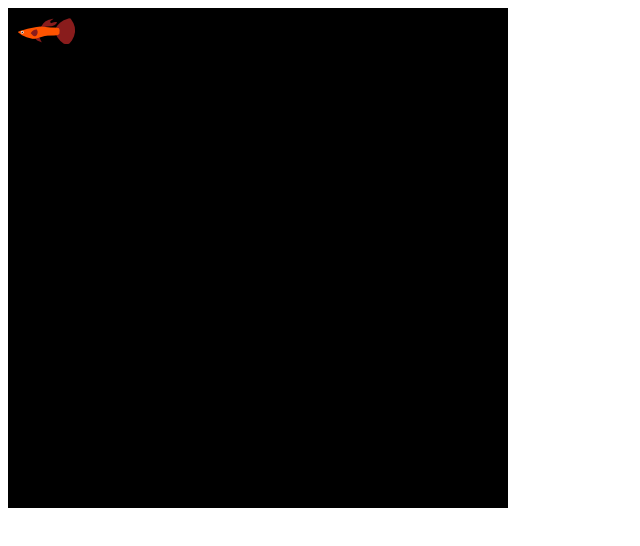
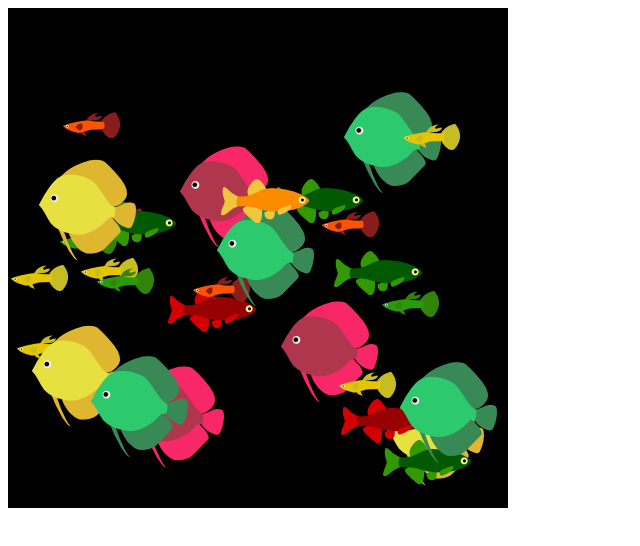
Before and after one commit to samwhitley/aquarium-quiz, a plain HTML site: page index.html in a window 1280 px wide. Shown: the whole page, without its empty margins (0-640 px from the left). Drawn offline with nearby package versions, Linux system fonts and the light colour scheme.

Commit message:
Cleanup code and add functionality to draw a random number of fish objects to the screen

```diff
--- a/index.html
+++ b/index.html
@@ -10,66 +10,20 @@
     <script src="scripts/resources.js"></script>
     <script src="scripts/sprite.js"></script>
     <script>
-      var requestAnimFrame = (function() {
-        return window.requestAnimationFrame       ||
-          window.webkitRequestAnimationFrame ||
-          window.mozRequestAnimationFrame    ||
-          window.oRequestAnimationFrame      ||
-          window.msRequestAnimationFrame     ||
-          function(callback){
-            window.setTimeout(callback, 1000 / 60);
-          };
-      })();
-      /*
-        I've got some utilities. Resources and sprites.
+      var AQUARIUM = {};
 
-        Now I need ot think about how this is going to be laid out.
+      AQUARIUM.game = (function() {
 
+        AQUARIUM.width = 500;
+        AQUARIUM.height = 500;
 
-        this is going to draw an unpredictable number of fish.
-
-        all fish move the same way - fish object type
-
-        it needs to identify the color and type
-
-        // Each active fish object. This is the actual object that gets moved around the screen. The color and type are stored as properties so that the JS
-        // can access it.
-
-        fish = {
-          color: blue,
-          type: small,
-          sprite: Sprite(),
-          x: ,
-          y:
-        }
-
-        there should be objects to store info about each of the fishes though
-        large = {
-          height: 200px, // height
-          width: 270px,
-          green: [x,y],
-          red: [x,y],
-          orange: [x,y]
-        }
-
-        // there will be update and render loops
-
-        the game loop will do the best practices thing where it uses requestAnimation frame
-        I'm going to shim this for browsers that don't support it.
-
-        there will need to be a setup function that creates a certain number of fish objects and randomly selects their attributes
-
-        a generic random that picks a random element in an array
-
-        it's also random how many fish are generated, but it needs to stay within a range.
-
-        I guess the function to create the fish objects should run first. Then the render function will be able to show them all at once.
-
-
-
-      */
-
-      var fishSpecs = [
+        var requestAnimFrame = window.requestAnimationFrame || window.webkitRequestAnimationFrame || window.mozRequestAnimationFrame || window.oRequestAnimationFrame || window.msRequestAnimationFrame || function(callback){ window.setTimeout(callback, 1000 / 60); },
+            canvas,
+            ctx,
+            lastTime,
+            fish = [], // all fish objects
+            fishCount = 20 + (Math.floor(Math.random() * 30) + 1), // total number of fish - from 21 to 50
+            fishSpecs = [ // specs for new fish objects
               {
                 type: "small",
                 size: [57, 26],
@@ -126,84 +80,43 @@
               }
             ];
 
-      var AQUARIUM = {};
+        /**
+          @method randomIndex - picks random index in an array
 
-      AQUARIUM.game = (function() {
-
-        var requestAnimFrame = window.requestAnimationFrame || window.webkitRequestAnimationFrame || window.mozRequestAnimationFrame || window.oRequestAnimationFrame || window.msRequestAnimationFrame || function(callback){ window.setTimeout(callback, 1000 / 60); },
-          canvas,
-          ctx,
-          lastTime,
-          fish = [],
-          fishSpecs = [
-            {
-              type: "small",
-              size: [57, 26],
-              colors: [
-                {
-                  name: "green",
-                  pos: [90, 0]
-                },
-                {
-                  name: "red",
-                  pos: [90, 27]
-                },
-                {
-                  name: "orange",
-                  pos: [90, 55]
-                }
-              ]
-            },
-            {
-              type: "medium",
-              size: [88, 44],
-              colors: [
-                {
-                  name: "green",
-                  pos: [0, 0]
-                },
-                {
-                  name: "red",
-                  pos: [0, 45]
-                },
-                {
-                  name: "orange",
-                  pos: [0, 90]
-                }
-              ]
-            },
-            {
-              type: "large",
-              size: [97, 101],
-              colors: [
-                {
-                  name: "green",
-                  pos: [150, 0]
-                },
-                {
-                  name: "red",
-                  pos: [150, 102]
-                },
-                {
-                  name: "orange",
-                  pos: [150, 204]
-                }
-              ]
-            }
-          ];
+          @param {Array} arr
+          @return {Number}
+        */
 
         function randomIndex(arr) {
           return Math.floor(Math.random() * arr.length);
         }
+
+        /**
+          @method newFish - creates a new random fish
+
+          @return {Object} newFish - fish object with random starting position, type, and color
+        */
 
         function newFish() {
           var typeIndex = randomIndex(fishSpecs),
               currChoice = fishSpecs[typeIndex],
               colorIndex = randomIndex(currChoice.colors),
               currColor = currChoice.colors[colorIndex],
-              newFish = {};
+              newFish = {},
+              startX = Math.floor(Math.random() * AQUARIUM.width + 1),
+              startY = Math.floor(Math.random() * AQUARIUM.height + 1);
 
-          newFish.pos = [10, 10];
+          // If the object's width extends offscreen, move it left so it fits
+          if (startX + currChoice.size[0] > AQUARIUM.width) {
+            startX -= currChoice.size[0];
+          }
+
+          // If the object's height extends offscreen, move it up so it fits
+          if (startY + currChoice.size[1] > AQUARIUM.height) {
+            startY -= currChoice.size[1];
+          }
+
+          newFish.pos = [startX, startY];
           newFish.type = currChoice.type;
           newFish.color = currColor.name;
           newFish.sprite = new Sprite("images/sprite-sheet.png", currColor.pos, currChoice.size);
@@ -211,75 +124,32 @@
           return newFish;
         }
 
+        /**
+          @method init - initial setup for the game
+        */
+
         function init() {
           console.log("init()");
 
           canvas = document.createElement("canvas");
           ctx = canvas.getContext("2d");
-          canvas.width = 500;
-          canvas.height = 500;
+          canvas.width = AQUARIUM.width;
+          canvas.height = AQUARIUM.height;
           document.body.appendChild(canvas);
 
           lastTime = Date.now();
 
+          for (var i = 0; i < fishCount; i++) {
             fish.push(newFish());
-
-          console.log(fish);
+          }
 
           resources.load("images/sprite-sheet.png");
           resources.onReady(main);
+        }
 
-          // Small fish
-
-          // fish.push({ // Green small
-          //   pos: [10, 10],
-          //   sprite: new Sprite("images/sprite-sheet.png", [90, 0], [57, 26])
-          // });
-
-          // fish.push({ // Red small
-          //   pos: [10, 50],
-          //   sprite: new Sprite("images/sprite-sheet.png", [90, 27], [57, 26])
-          // });
-
-          // fish.push({ // Orange small
-          //   pos: [10, 90],
-          //   sprite: new Sprite("images/sprite-sheet.png", [90, 55], [57, 26])
-          // });
-
-          // // Medium fish
-
-          // fish.push({ // Green medium
-          //   pos: [10, 140],
-          //   sprite: new Sprite("images/sprite-sheet.png", [0, 0], [88, 44])
-          // });
-
-          // fish.push({ // Red medium
-          //   pos: [10, 200],
-          //   sprite: new Sprite("images/sprite-sheet.png", [0, 45], [88, 44])
-          // });
-
-          // fish.push({ // Orange medium
-          //   pos: [10, 260],
-          //   sprite: new Sprite("images/sprite-sheet.png", [0, 90], [88, 44])
-          // });
-
-          // // Large fish
-
-          // fish.push({ // Green large
-          //   pos: [150, 40],
-          //   sprite: new Sprite("images/sprite-sheet.png", [150, 0], [97, 101])
-          // });
-
-          // fish.push({ // Red large
-          //   pos: [150, 140],
-          //   sprite: new Sprite("images/sprite-sheet.png", [150, 102], [97, 101])
-          // });
-
-          // fish.push({ // Orange large
-          //   pos: [150, 240],
-          //   sprite: new Sprite("images/sprite-sheet.png", [150, 204], [97, 101])
-          // });
-        }
+        /**
+          @method main - main game loop that updates objects and renders them
+        */
 
         function main() {
           var now = Date.now(),
@@ -291,6 +161,10 @@
           requestAnimFrame(main);
         }
 
+        /**
+          @method main - updates information about game objects like position
+        */
+
         function update(dt) {
           // console.log("update()");
 
@@ -299,16 +173,28 @@
           // }
         }
 
+        /**
+          @method render - clears the screen and draws all game objects
+        */
+
         function render() {
           ctx.fillRect(0, 0, canvas.width, canvas.height);
           renderEntities(fish);
         }
 
+        /**
+          @method renderEntities - helper that loops through game objects and renders them
+        */
+
         function renderEntities(list) {
-          for(var i=0; i<list.length; i++) {
+          for(var i=0; i < list.length; i++) {
             renderEntity(list[i]);
           }
         }
+
+        /**
+          @method renderEntity - draws an individual game object to the screen
+        */
 
         function renderEntity(entity) {
           ctx.save();
@@ -322,9 +208,6 @@
         };
       }());
 
-      AQUARIUM.fish = function() {
-
-      };
 
       $(document).ready(function() {
         AQUARIUM.game.init();
```
Lines whose indentation alone changed are shown as unchanged.
